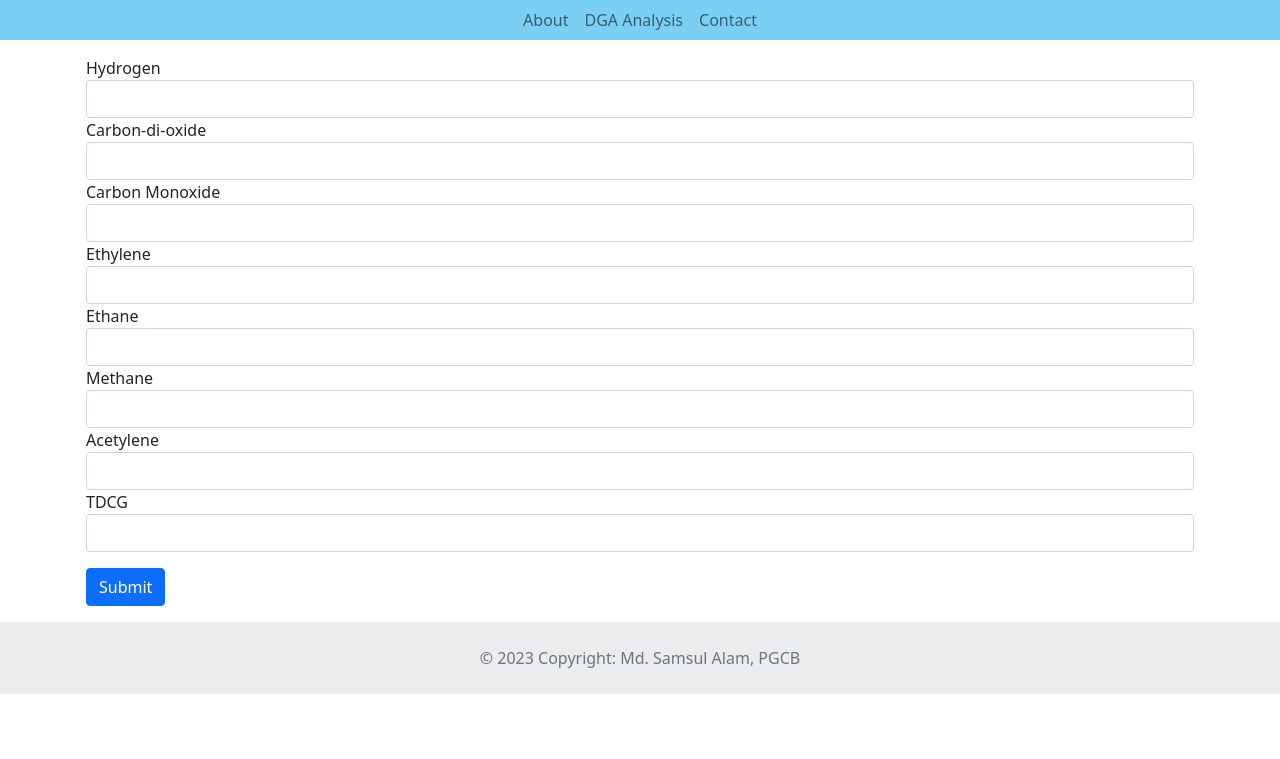
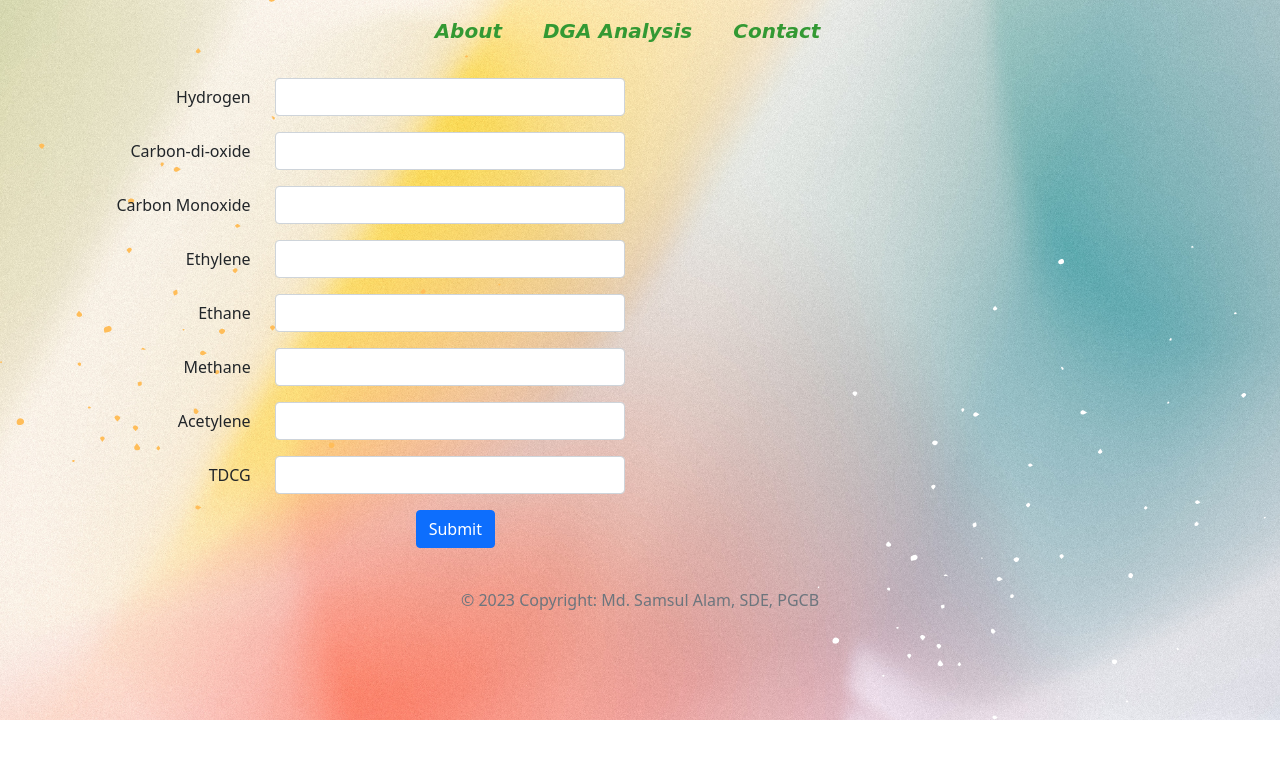
Before and after one commit to Samsul-Alam-STP/DGA_analysis, a Django app: page / in a window 1280 px wide. Shown: the top 759 px of the page. Run offline with Django 3.2, Linux system fonts and the light colour scheme; some libraries are stand-ins or nearby versions.

Commit message:
fixing the frontend

```diff
--- a/DGA/templates/base.html
+++ b/DGA/templates/base.html
@@ -1,25 +1,22 @@
-
-<!doctype html>
+<!DOCTYPE html>
 <html lang="en">
   <head>
     {% load static %}
-    <meta charset="utf-8">
-    <meta name="viewport" content="width=device-width, initial-scale=1">
+    <meta charset="utf-8" />
+    <meta name="viewport" content="width=device-width, initial-scale=1" />
     <title>{% block title %} {% endblock title %}</title>
-    <link href="https://cdn.jsdelivr.net/npm/bootstrap@5.0.2/dist/css/bootstrap.min.css" rel="stylesheet" integrity="sha384-EVSTQN3/azprG1Anm3QDgpJLIm9Nao0Yz1ztcQTwFspd3yD65VohhpuuCOmLASjC" crossorigin="anonymous">
+    <link
+      href="https://cdn.jsdelivr.net/npm/bootstrap@5.0.2/dist/css/bootstrap.min.css"
+      rel="stylesheet"
+      integrity="sha384-EVSTQN3/azprG1Anm3QDgpJLIm9Nao0Yz1ztcQTwFspd3yD65VohhpuuCOmLASjC"
+      crossorigin="anonymous"
+    />
     <script src="https://cdn.jsdelivr.net/npm/chart.js@2.9.3/dist/Chart.min.js"></script>
-  </head>
-
-
-<body>
     <style>
-      #navbarNav{
-        background-color: rgb(123, 207, 243);
-      }
-
-      #dga_navbar{
-        padding: 0;
-        margin: 0;
+      body {
+        background-image: url("{% static 'images/bg4.png' %}");
+        background-size: cover;
+        background-repeat: no-repeat;
     }
 
       #content-container {
@@ -31,10 +28,25 @@
         bottom: 0;
         width: 100%;
       }
+
+      .nav-link {
+        color: #339933;
+        font-size: 20px;
+        font-weight: bold;
+        font-style: italic;
+        font-family: "Comic Sans MS", sans-serif;
+        margin-right: 25px;
+      }
+
+
     </style>
+  </head>
+
+  <body>
+
 
     <!-- Navigation Bar -->
-    <nav class="navbar navbar-expand-lg navbar-light bg-light" id="dga_navbar">
+    <nav class="navbar navbar-expand-lg" >
       <div class="collapse navbar-collapse" id="navbarNav">
         <ul class="navbar-nav mx-auto">
           <li class="nav-item">
@@ -50,25 +62,29 @@
       </div>
     </nav>
 
-      <div id="content-container">
-        {% block content %}
-        {% endblock content %}
-
+    {% block content %} {% endblock content %}
 
     <!-- Footer -->
-        <!-- Footer -->
-<footer class="text-center text-lg-start bg-light text-muted">
-
+    <footer class="text-center text-lg-start text-muted">
       <!-- Copyright -->
-  <div class="text-center p-4" style="background-color: rgba(0, 0, 0, 0.05);">
-    © 2023 Copyright: Md. Samsul Alam, PGCB
+      <div
+        class="text-center p-4"
+      >
+        © 2023 Copyright: Md. Samsul Alam, SDE, PGCB
       </div>
       <!-- Copyright -->
     </footer>
     <!-- Footer -->
-      </div>
 
-    <script src="https://cdn.jsdelivr.net/npm/@popperjs/core@2.9.2/dist/umd/popper.min.js" integrity="sha384-IQsoLXl5PILFhosVNubq5LC7Qb9DXgDA9i+tQ8Zj3iwWAwPtgFTxbJ8NT4GN1R8p" crossorigin="anonymous"></script>
-    <script src="https://cdn.jsdelivr.net/npm/bootstrap@5.0.2/dist/js/bootstrap.min.js" integrity="sha384-cVKIPhGWiC2Al4u+LWgxfKTRIcfu0JTxR+EQDz/bgldoEyl4H0zUF0QKbrJ0EcQF" crossorigin="anonymous"></script>
+    <script
+      src="https://cdn.jsdelivr.net/npm/@popperjs/core@2.9.2/dist/umd/popper.min.js"
+      integrity="sha384-IQsoLXl5PILFhosVNubq5LC7Qb9DXgDA9i+tQ8Zj3iwWAwPtgFTxbJ8NT4GN1R8p"
+      crossorigin="anonymous"
+    ></script>
+    <script
+      src="https://cdn.jsdelivr.net/npm/bootstrap@5.0.2/dist/js/bootstrap.min.js"
+      integrity="sha384-cVKIPhGWiC2Al4u+LWgxfKTRIcfu0JTxR+EQDz/bgldoEyl4H0zUF0QKbrJ0EcQF"
+      crossorigin="anonymous"
+    ></script>
   </body>
 </html>
--- a/DGA/templates/form.html
+++ b/DGA/templates/form.html
@@ -3,51 +3,59 @@
 {% load static %}
 {% block title %} DGA Report Data Entry {% endblock title %}
 {% block content %}
-<!-- <div class="pb-3 pt-3">
-    <form method="post">
-        {% csrf_token %}
-        {{ form.as_p }}
-        <input type="submit" value="Submit">
-    </form>
-</div> -->
-
 <div class="container p-3">
   <form method="post">
     {% csrf_token %}
-        <div class="form-group">
-            <label for="hydrogen">Hydrogen</label>
-            <input type="number" class="form-control" id="hydrogen" name="hydrogen" placeholder="">
+    <div class="row mb-3">
+      <label for="hydrogen" class="col-sm-2 col-form-label d-flex justify-content-end align-items-center">Hydrogen</label>
+      <div class="col-sm-10">
+        <input type="number" class="form-control" id="hydrogen" name="hydrogen" placeholder="" style="width: 350px; ">
       </div>
-        <div class="form-group">
-            <label for="carbon_di_oxide">Carbon-di-oxide</label>
-            <input type="number" class="form-control" id="carbon_di_oxide" name="carbon_di_oxide" placeholder="">
     </div>
-        <div class="form-group">
-            <label for="carbon_monoxide">Carbon Monoxide</label>
-            <input type="number" class="form-control" id="carbon_monoxide" name="carbon_monoxide" placeholder="">
+    <div class="row mb-3">
+      <label for="carbon_di_oxide" class="col-sm-2 col-form-label d-flex justify-content-end align-items-center">Carbon-di-oxide</label>
+      <div class="col-sm-10">
+        <input type="number" class="form-control" id="carbon_di_oxide" name="carbon_di_oxide" placeholder="" style="width: 350px;">
       </div>
-        <div class="form-group">
-            <label for="ethylene">Ethylene</label>
-            <input type="number" class="form-control" id="ethylene" name="ethylene" placeholder="">
     </div>
-        <div class="form-group">
-            <label for="ethane">Ethane</label>
-            <input type="number" class="form-control" id="ethane" name="ethane" placeholder="">
+    <div class="row mb-3">
+      <label for="carbon_monoxide" class="col-sm-2 col-form-label d-flex justify-content-end align-items-center">Carbon Monoxide</label>
+      <div class="col-sm-10">
+        <input type="number" class="form-control" id="carbon_monoxide" name="carbon_monoxide" placeholder="" style="width: 350px;">
       </div>
-        <div class="form-group">
-            <label for="methane">Methane</label>
-            <input type="number" class="form-control" id="methane" name="methane" placeholder="">
     </div>
-        <div class="form-group">
-            <label for="acetylene">Acetylene</label>
-            <input type="number" class="form-control" id="acetylene" name="acetylene" placeholder="">
+    <div class="row mb-3">
+      <label for="ethylene" class="col-sm-2 col-form-label d-flex justify-content-end align-items-center">Ethylene</label>
+      <div class="col-sm-10">
+        <input type="number" class="form-control" id="ethylene" name="ethylene" placeholder="" style="width: 350px;">
       </div>
-        <div class="form-group">
-            <label for="tdcg">TDCG</label>
-            <input type="number" class="form-control" id="tdcg" name="tdcg" placeholder="">
     </div>
-        <div class="pt-3">
-        <input type="submit" class="btn btn-primary" value="Submit">
+    <div class="row mb-3">
+      <label for="ethane" class="col-sm-2 col-form-label d-flex justify-content-end align-items-center">Ethane</label>
+      <div class="col-sm-10">
+        <input type="number" class="form-control" id="ethane" name="ethane" placeholder="" style="width: 350px;">
+      </div>
+    </div>
+    <div class="row mb-3">
+      <label for="methane" class="col-sm-2 col-form-label d-flex justify-content-end align-items-center">Methane</label>
+      <div class="col-sm-10">
+        <input type="number" class="form-control" id="methane" name="methane" placeholder="" style="width: 350px;">
+      </div>
+    </div>
+    <div class="row mb-3">
+      <label for="acetylene" class="col-sm-2 col-form-label d-flex justify-content-end align-items-center">Acetylene</label>
+      <div class="col-sm-10">
+        <input type="number" class="form-control" id="acetylene" name="acetylene" placeholder="" style="width: 350px;">
+      </div>
+    </div>
+    <div class="row mb-3">
+      <label for="tdcg" class="col-sm-2 col-form-label d-flex justify-content-end align-items-center">TDCG</label>
+      <div class="col-sm-10">
+        <input type="number" class="form-control" id="tdcg" name="tdcg" placeholder="" style="width: 350px;">
+      </div>
+    </div>
+    <div class="col-sm-8 d-flex justify-content-center">
+      <button type="submit" class="btn btn-primary mx-auto">Submit</button>
     </div>
   </form>
 </div>
```
Also changed, not shown: DGA/requirements.txt (added, +144 -0 lines), DGA/templates/about.html (+12 -4 lines), DGA/templates/contact.html (+12 -6 lines), DGA/templates/data.html (+96 -61 lines), DGA/assets/images/bg2.png (added), DGA/assets/images/bg3.png (added), DGA/assets/images/bg4.png (added), DGA/assets/images/bg5.png (added), DGA/db.sqlite3, 2 other files. Lines whose indentation alone changed are shown as unchanged.
